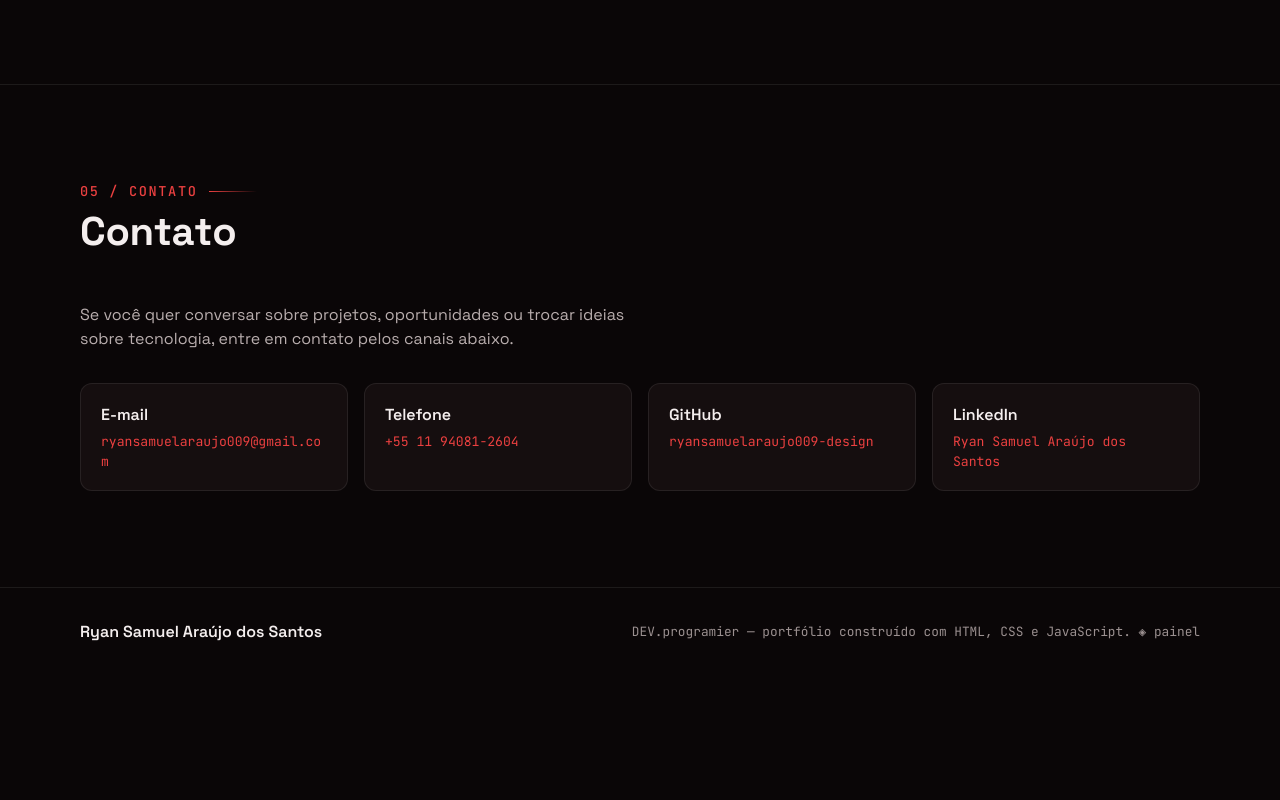
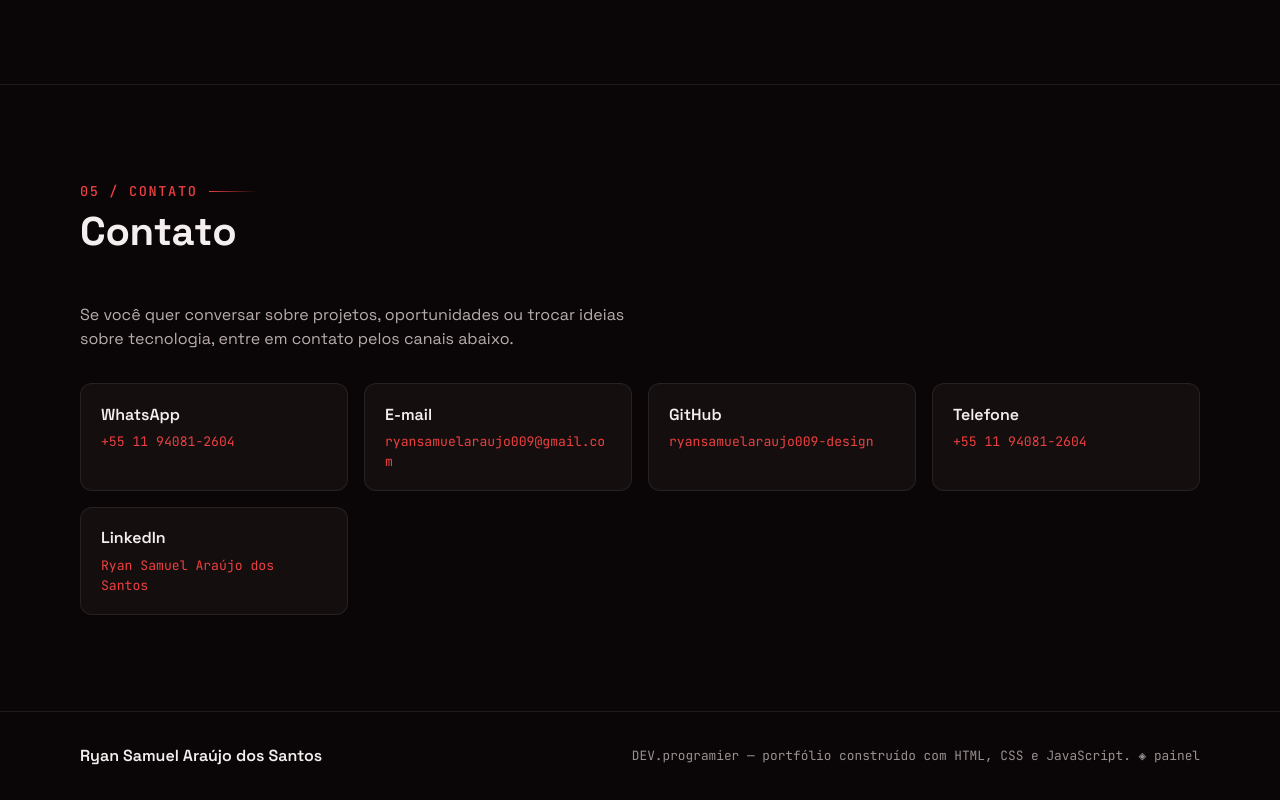
Before and after one commit to ryansamuelaraujo009-design/ryansamuelaraujo009-design.github.io, a plain HTML site: page index.html in a window 1280 px wide. Shown: the part 3887-4687 px from the top of the page. Before the commit the page ends 4563 px from the top, so only its background shows below. Drawn offline with Linux system fonts and the light colour scheme.

Commit message:
Atualiza painel: contador de mensagens, assistente e visual (index.html)

```diff
--- a/index.html
+++ b/index.html
@@ -510,19 +510,25 @@
         -->
         <ul class="contato__lista">
 
-          <!-- E-mail: link mailto: abre o programa de e-mail do usuário -->
+          <!-- WhatsApp primeiro: canal mais usado (número fornecido por Ryan) -->
           <li class="contato__item contato__item--link">
-            <a class="contato__link" href="mailto:ryansamuelaraujo009@gmail.com">
-              <span class="contato__nome">E-mail</span>
-              <span class="contato__valor">ryansamuelaraujo009@gmail.com</span>
+            <a
+              class="contato__link"
+              href="https://wa.me/5511940812604"
+              target="_blank"
+              rel="noopener noreferrer"
+              data-contador="whatsapp"
+            >
+              <span class="contato__nome">WhatsApp</span>
+              <span class="contato__valor">+55 11 94081-2604</span>
             </a>
           </li>
 
-          <!-- Telefone: link tel: dispara a ligação no celular -->
+          <!-- E-mail: link mailto: abre o programa de e-mail do usuário -->
           <li class="contato__item contato__item--link">
-            <a class="contato__link" href="tel:+5511940812604">
-              <span class="contato__nome">Telefone</span>
-              <span class="contato__valor">+55 11 94081-2604</span>
+            <a class="contato__link" href="mailto:ryansamuelaraujo009@gmail.com" data-contador="gmail">
+              <span class="contato__nome">E-mail</span>
+              <span class="contato__valor">ryansamuelaraujo009@gmail.com</span>
             </a>
           </li>
 
@@ -533,9 +539,18 @@
               href="https://github.com/ryansamuelaraujo009-design"
               target="_blank"
               rel="noopener noreferrer"
+              data-contador="github"
             >
               <span class="contato__nome">GitHub</span>
               <span class="contato__valor">ryansamuelaraujo009-design</span>
+            </a>
+          </li>
+
+          <!-- Telefone: link tel: dispara a ligação no celular -->
+          <li class="contato__item contato__item--link">
+            <a class="contato__link" href="tel:+5511940812604">
+              <span class="contato__nome">Telefone</span>
+              <span class="contato__valor">+55 11 94081-2604</span>
             </a>
           </li>
 
@@ -586,23 +601,12 @@
 
   <!--
     ============================================================
-    CONTADOR DE VISITANTES — GoatCounter (grátis, sem cookies)
-    ============================================================
-    COMO ATIVAR (1 vez, ~2 minutos):
-      1. Crie a conta em https://www.goatcounter.com/signup
-      2. Copie o seu código (o começo do endereço do painel deles)
-      3. Troque "SEU-CODE" abaixo pelo seu código e publique no GitHub
-      4. Pronto: as visitas aparecem no painel.html e no dashboard
-         do GoatCounter (desative o adblocker para testar)
-    Enquanto "SEU-CODE" não for trocado, o contador simplesmente não
-    envia nada — o site continua funcionando normalmente.
+    CONTADOR DE MENSAGENS — conta cliques nos links de contato
+    (GitHub, e-mail e WhatsApp) via CountAPI (grátis, sem cadastro).
+    Os totais aparecem no painel privado: painel.html → Mensagens.
     ============================================================
   -->
-  <script
-    data-goatcounter="https://SEU-CODE.goatcounter.com/count"
-    async
-    src="https://gc.zgo.at/count.js"
-  ></script>
+  <script type="module" src="js/contador.js"></script>
 
 </body>
 </html>
```
